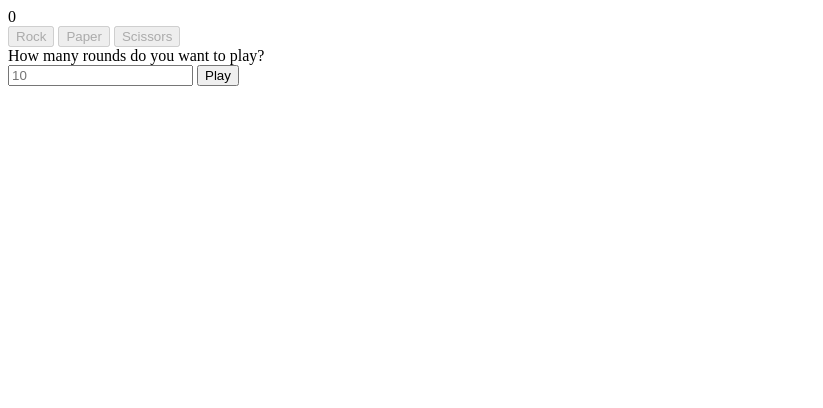
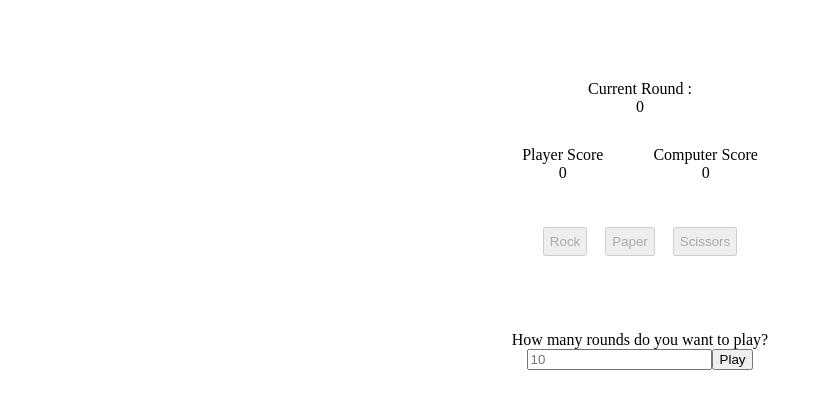
Before and after one commit to ZaleXypher/OdinProjectRPS, a plain HTML site: page index.html in a window 1280 px wide. Shown: the whole page, without its empty margins (0-823 px from the left). Drawn offline with Linux system fonts and the light colour scheme.

Commit message:
Create basic UI

```diff
--- a/index.css
+++ b/index.css
@@ -0,0 +1,58 @@
+body {
+    display: flex;
+    flex-direction: column;
+    justify-content: center;
+    align-items: center;
+    margin: 80px;
+    gap: 30px;
+}
+
+.Rnd {
+    display: flex;
+    flex-direction: column;
+    align-items: center;
+}
+
+.scores {
+    display: flex;
+    flex-direction: row;
+    justify-content: space-between;
+    gap: 50px;
+}
+
+.humBoard {
+    display: flex;
+    flex-direction: column;
+    align-items: center;
+}
+
+.compBoard {
+    display: flex;
+    flex-direction: column;
+    align-items: center;
+}
+
+.humanInput {
+    display: flex;
+    flex-direction: row;
+    align-items: center;
+    justify-content: space-between;
+    gap: 18px;
+    margin: 15px;
+}
+
+.humanInput button{
+    padding: 5px;
+}
+
+.roundInput {
+    display: flex;
+    flex-direction: column;
+    align-items: center;
+}
+
+.inputs {
+    display: flex;
+    flex-direction: row;
+    justify-content: space-between;
+}
--- a/index.html
+++ b/index.html
@@ -8,10 +8,19 @@
     <link href="index.css" rel="stylesheet">
 </head>
 <body>
-    <div id="roundNum">0</div>
+    <div class="Rnd">
+        <div class="curRnd">Current Round :</div>
+        <div id="roundNum">0</div>
+    </div>
     <div class="scores">
-        <div class="score" id="human"></div>
-        <div class="score" id="comp"></div>
+        <div class="humBoard">
+            <div class="humTitle">Player Score</div>
+            <div class="score" id="human">0</div>
+        </div>
+        <div class="compBoard">
+            <div class="compTitle">Computer Score</div>
+            <div class="score" id="comp">0</div>
+        </div>
     </div>
     <div class="humanInput">
         <button type="button" class="rps" id="rock">Rock</button>
--- a/rps.js
+++ b/rps.js
@@ -13,31 +13,31 @@ function getCompChoice() {
 }
 
 function getWin(pChoice, cChoice){
-    if(pChoice === "rock" && cChoice === "scissors"){
-        alert(`Computer picked ${cChoice}, you won`)
+    if(pChoice == "rock" && cChoice == "scissors"){
+        winAnn.textContent = `Computer picked ${cChoice}, you won`
         return 1
     }
-    else if(pChoice === "paper" && cChoice === "rock"){
-        alert(`Computer picked ${cChoice}, you won`)
+    else if(pChoice == "paper" && cChoice == "rock"){
+        winAnn.textContent = `Computer picked ${cChoice}, you won`
         return 1
     }
-    else if(pChoice === "scissors" && cChoice === "paper"){
-        alert(`Computer picked ${cChoice}, you won`)
+    else if(pChoice == "scissors" && cChoice == "paper"){
+        winAnn.textContent = `Computer picked ${cChoice}, you won`
         return 1
     }
-    else if(pChoice === cChoice){
-        alert(`Computer picked ${cChoice}, tied`)
+    else if(pChoice == cChoice){
+        winAnn.textContent = `Computer picked ${cChoice}, tied`
         return 2
     }
     else{
-        alert(`Computer picked ${cChoice}, you lost`)
+        winAnn.textContent =`Computer picked ${cChoice}, you lost`
         return 0
     }
 }
 
 function play() {
     currentRound += 1
-    roundBoard.textContent = currentRound + 1
+    roundBoard.textContent = currentRound
 
     win = getWin(playerChoice, getCompChoice())
     if(win === 1){
@@ -59,6 +59,13 @@ function play() {
         rock.disabled = true
         paper.disabled = true
         scissors.disabled = true
+        if (playerScore>compScore){
+            winAnn.textContent = `Player won with a score of ${playerScore}-${compScore}`
+        }
+        else if (playerScore == compScore){
+            winAnn.textContent = `Tie with a score of ${playerScore}-${compScore}`
+        }
+        else winAnn.textContent = `Computer won with a score of ${playerScore}-${compScore}`
     }
 }
 
@@ -68,9 +75,15 @@ function reset() {
     roundBoard.textContent = currentRound
     compScore = 0
     playerScore = 0
+    humanBoard.textContent = playerScore
+    compBoard.textContent = compScore
     rock.disabled = false
     paper.disabled = false
     scissors.disabled = false
+}
+
+function showChoice(target) {
+    console.log(target)
 }
 /*
 function playRound() {
@@ -82,13 +95,7 @@ function playRound() {
 
         playerChoice = ""
     }
-    if (playerScore>compScore){
-        alert(`Player won with a score of ${playerScore}-${compScore}`)
-    }
-    else if (playerScore === compScore){
-        alert(`Tie with a score of ${playerScore}-${compScore}`)
-    }
-    else alert(`Computer won with a score of ${playerScore}-${compScore}`)
+
 }
     */
 
@@ -96,9 +103,9 @@ function playRound() {
 const rock = document.querySelector("#rock")
 const paper = document.querySelector("#paper")
 const scissors = document.querySelector("#scissors")
-rock.addEventListener("click", () => {playerChoice="rock"; play()})
-paper.addEventListener("click", () => {playerChoice="paper"; play()})
-scissors.addEventListener("click", () => {playerChoice="scissors"; play()})
+rock.addEventListener("click", (roc) => {playerChoice="rock"; play(); showChoice(roc.target)})
+paper.addEventListener("click", (pap) => {playerChoice="paper"; play(); showChoice(pap.target)})
+scissors.addEventListener("click", (sci) => {playerChoice="scissors"; play(); showChoice(sci.target)})
 
 rock.disabled = true
 paper.disabled = true
@@ -119,3 +126,4 @@ playerChoice = ""
 
 const humanBoard = document.querySelector("#human")
 const compBoard = document.querySelector("#comp")
+const winAnn = document.querySelector(".winner")
```
